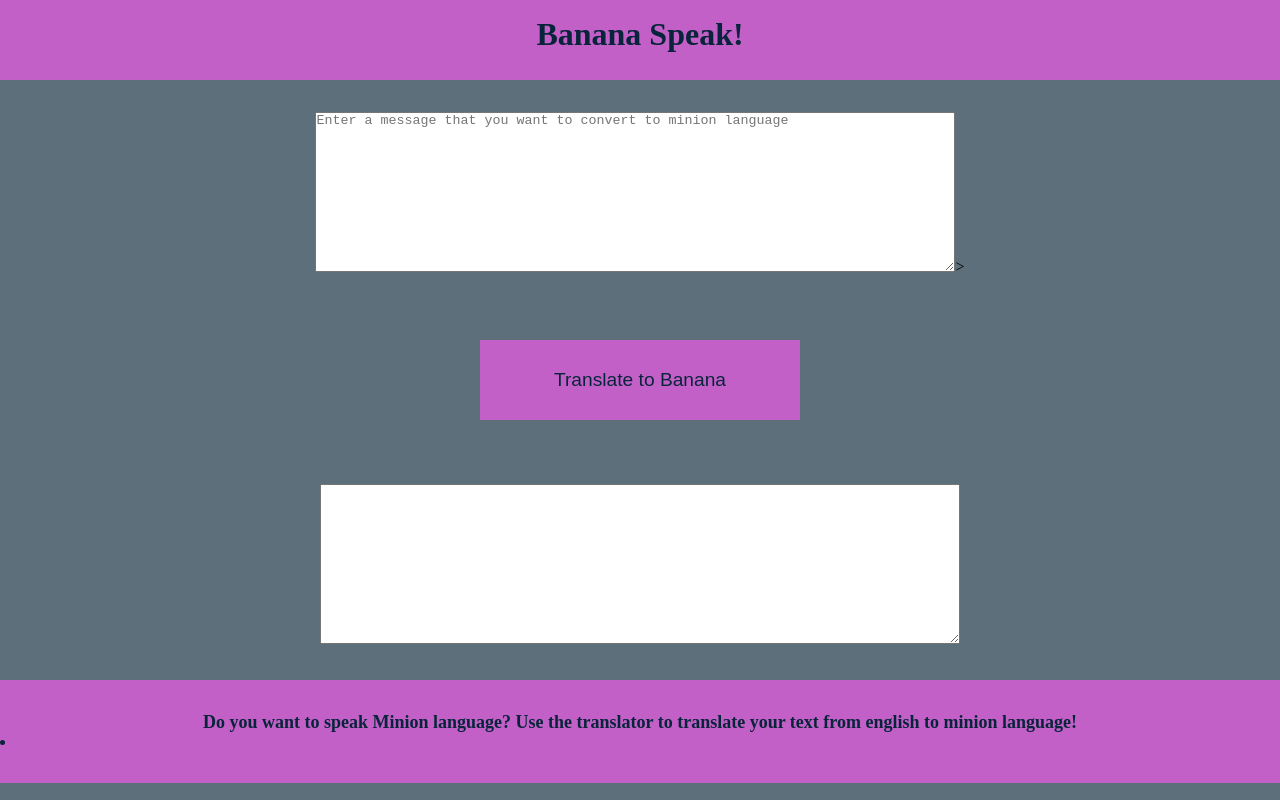
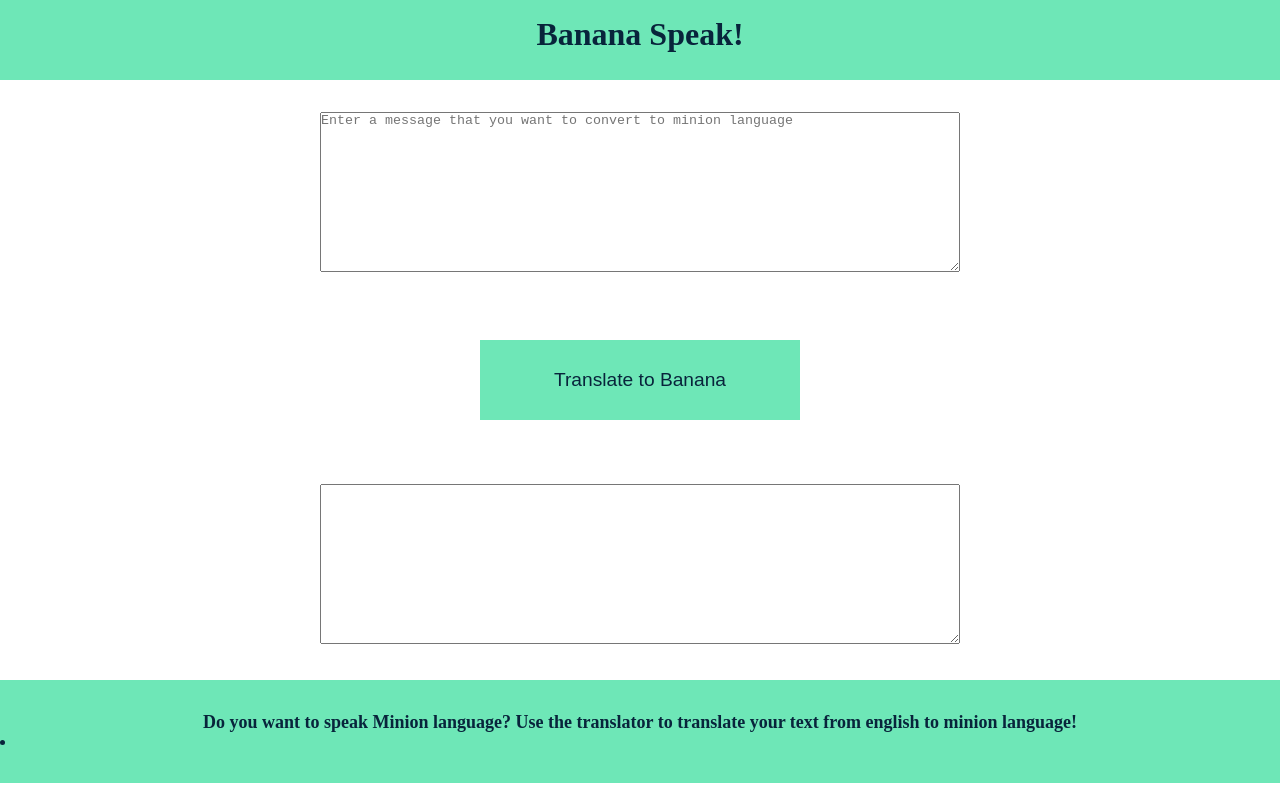
Before and after one commit to vinayvemuri09/vinay-vemuri-Banana-speak, a plain HTML site: page index.html in a window 1280 px wide. Drawn offline with Linux system fonts and the light colour scheme.

Commit message:
updated css

```diff
--- a/index.html
+++ b/index.html
@@ -12,7 +12,7 @@
       <h1>Banana Speak!</h1>
     </header>
     <section>
-      <textarea id="input" placeholder = "Enter a message that you want to convert to minion language"></textarea>></textarea>
+      <textarea id="input" placeholder = "Enter a message that you want to convert to minion language"></textarea>
     </section>
     <section>
       <button id="btn-translate">Translate to Banana</button>
--- a/style.css
+++ b/style.css
@@ -8,10 +8,10 @@
     flex-direction: column;
     align-items: center;
     justify-content: center;
-    background-color: #5e6f7c;
+    background-color: white;
   }
   header {
-    background-color: #c360c7;
+    background-color: #6EE7B7;
     width: 100%;
     height: 5rem;
     text-align: center;
@@ -27,7 +27,7 @@
   }
   button {
     font-size: larger;
-    background-color: #c360c7;
+    background-color: #6EE7B7;
     color: #08243b;
     border-style: none;
     cursor: pointer;
@@ -36,11 +36,11 @@
   }
   section {
     padding: 2rem;
-    background-color: #5e6f7c;
+    background-color: white;
   }
   .footer {
     width: 100%;
-    background-color: #c360c7;
+    background-color: #6EE7B7;
     padding: 2rem 1rem;
     text-align: center;
     color: #08243b;
```
